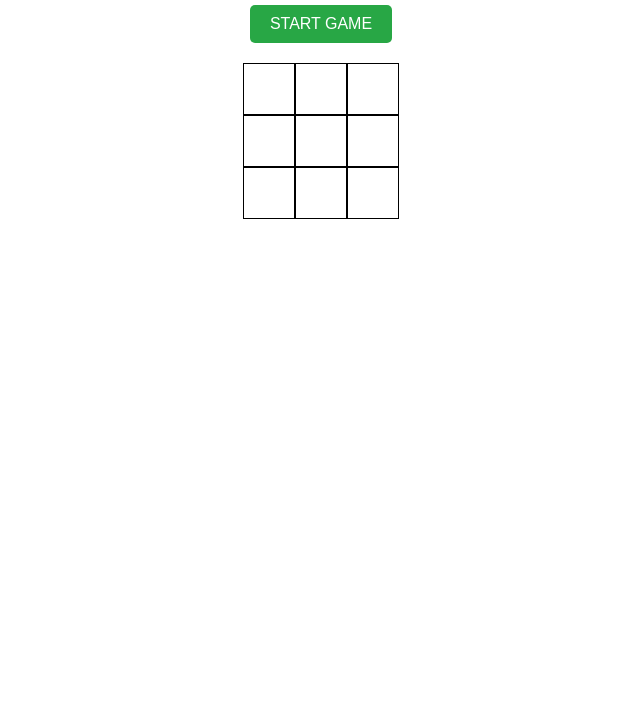
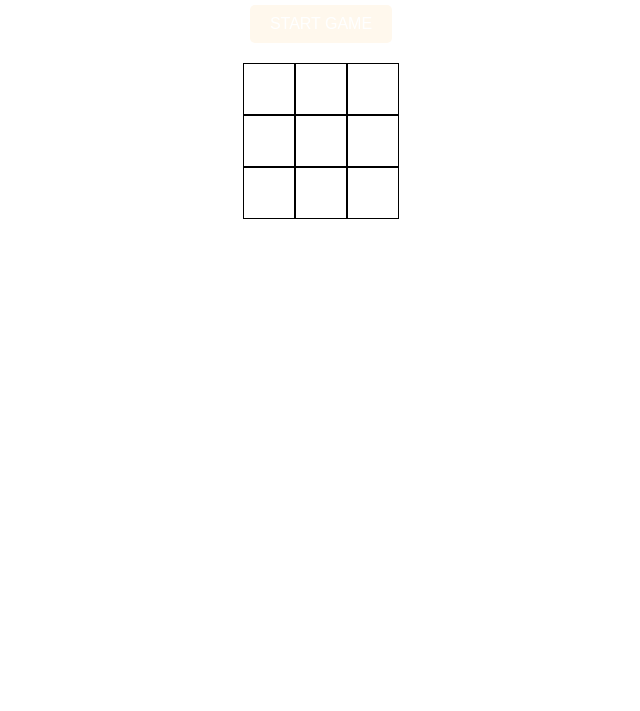
Before and after one commit to ericwowk1/tiktaktoe-, a plain HTML site: page index.html in a window 1280 px wide. Shown: the part 89-800 px from the top of the page, without its empty margins (319-959 px from the left). Drawn offline with Linux system fonts and the light colour scheme.

Commit message:
changed button

```diff
--- a/style.css
+++ b/style.css
@@ -12,7 +12,7 @@
 
  /* Styling for the Start button */
  .start-button {
-   background-color: #28a745;
+   background-color: #fff8ed;
    color: white;
    padding: 10px 20px;
    font-size: 1rem;
```
